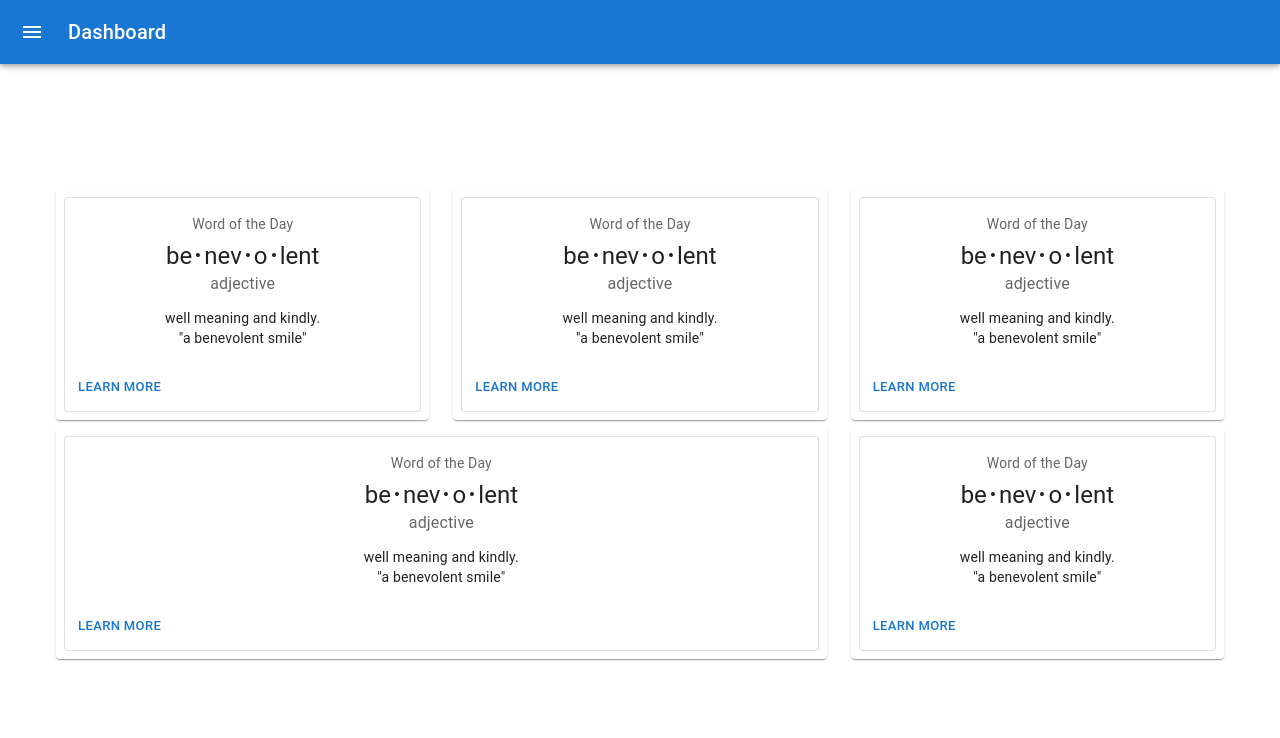
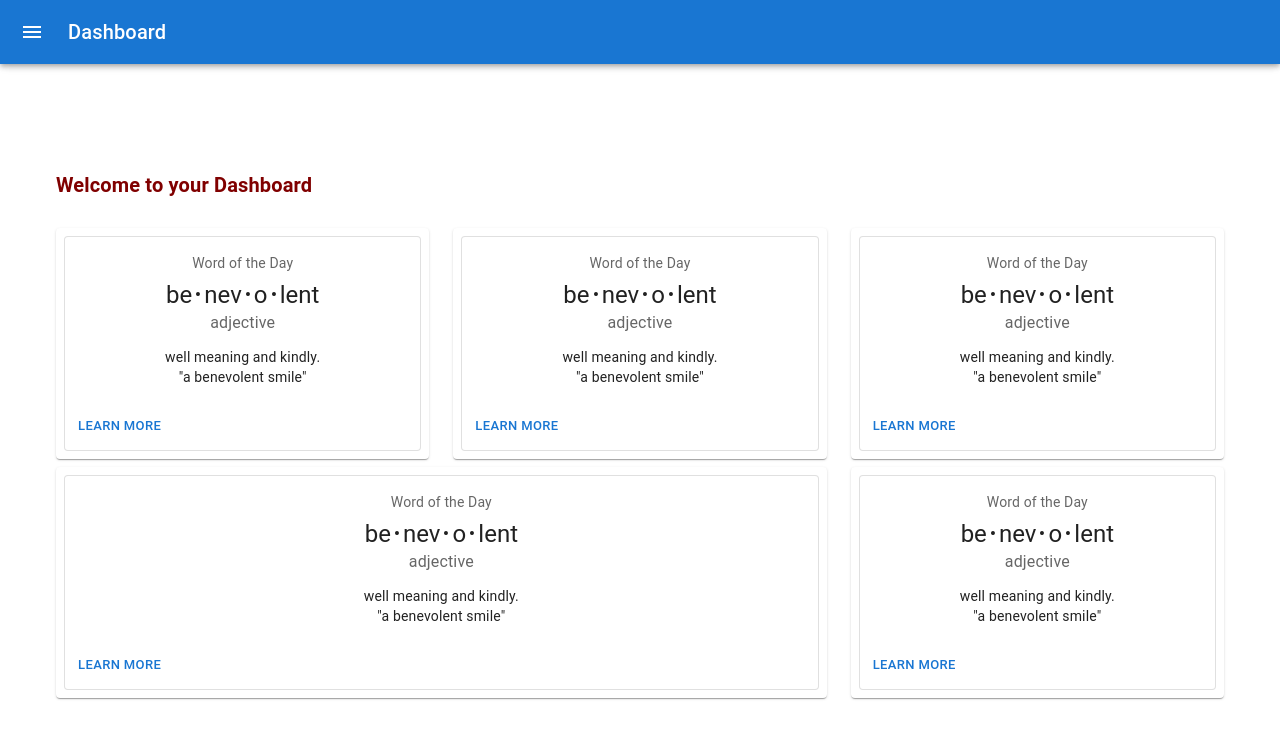
Before and after one commit to Latispq/My-Dashboard, a React (Vite) app: page / in a window 1280 px wide. Shown: the top 738 px of the page. Built offline with nearby package versions, Linux system fonts and the light colour scheme.

Commit message:
created the dashboard structure

```diff
--- a/src/components/GridView.jsx
+++ b/src/components/GridView.jsx
@@ -16,6 +16,7 @@ const Item = styled(Paper)(({ theme }) => ({
 export default function RowAndColumnSpacing() {
   return (
     <Box sx={{ width: '100%' }}>
+    <p style={{float: "left", fontSize: "20px", fontWeight: "bold", color: "maroon"}}>Welcome to your Dashboard</p>
       <Grid container rowSpacing={1} columnSpacing={{ xs: 1, sm: 2, md: 3 }}>
         <Grid item xs={4}>
           <Item><OutlinedCard /></Item>
```
